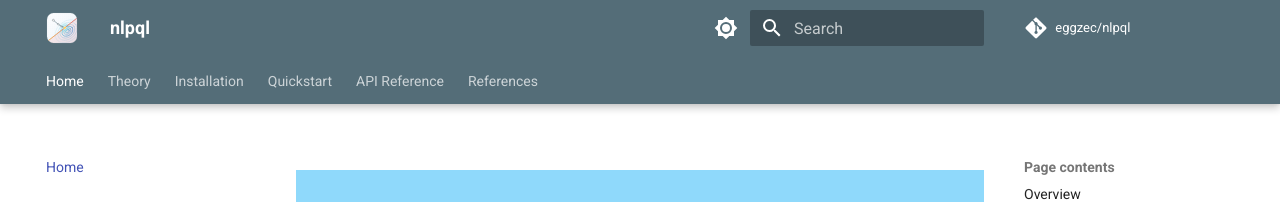
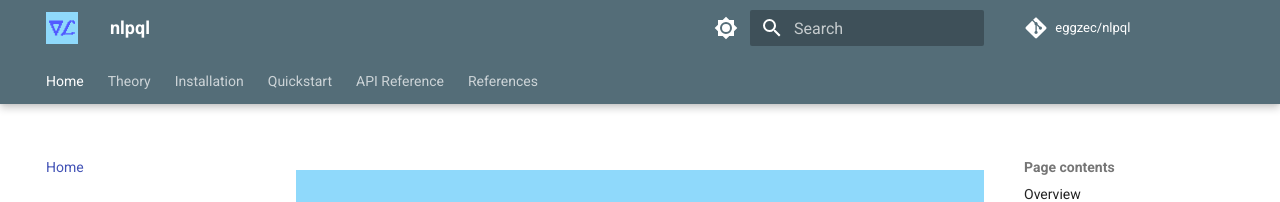
Before and after one commit to eggzec/nlpql, an MkDocs documentation site: the page built from docs/index.md, in a window 1280 px wide. Shown: the top 202 px of the page. Built offline with MkDocs 1.6.1 and Material for MkDocs 9.7.7, drawn with Linux system fonts in a browser that asks for light colours; comment, search, counter and statistics services are not loaded.

Commit message:
chore(docs): use absolute asset URLs and project icons (#8)
Point README and docs image references at raw.githubusercontent.com so
banners render on GitHub and PyPI instead of breaking on relative paths.
Set the MkDocs/Zensical theme logo and favicon to the current project
icon, replacing stale or missing entries.

Co-authored-by: Claude Opus 5 (1M context) <noreply@anthropic.com>

```diff
--- a/docs/index.md
+++ b/docs/index.md
@@ -1,4 +1,4 @@
-![NLPQL](assets/nlpql-banner.png)
+![NLPQL](https://raw.githubusercontent.com/eggzec/nlpql/master/docs/assets/nlpql-banner.png)
 
 # NLPQL
 
--- a/mkdocs.yml
+++ b/mkdocs.yml
@@ -51,8 +51,8 @@ theme:
         name: Switch to light mode
 
   # Logo and favicon
-  favicon: assets/images/nlpql.svg
-  logo: assets/images/nlpql.svg
+  favicon: assets/nlpql-icon.png
+  logo: assets/nlpql-icon.svg
 
   # Font configuration
   font:
```
Also changed, not shown: README.md (+1 -1 lines).
